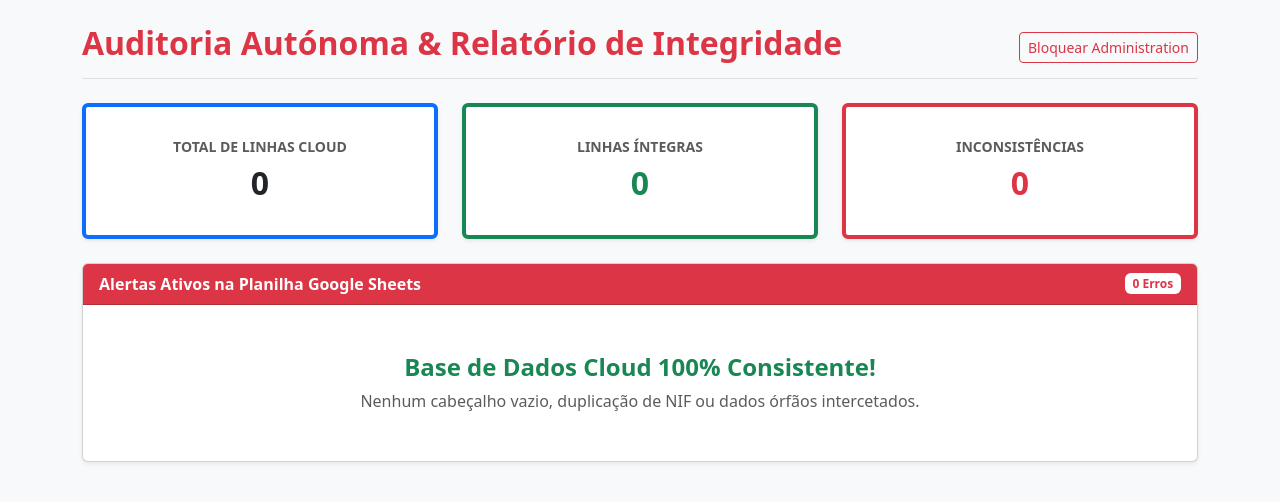
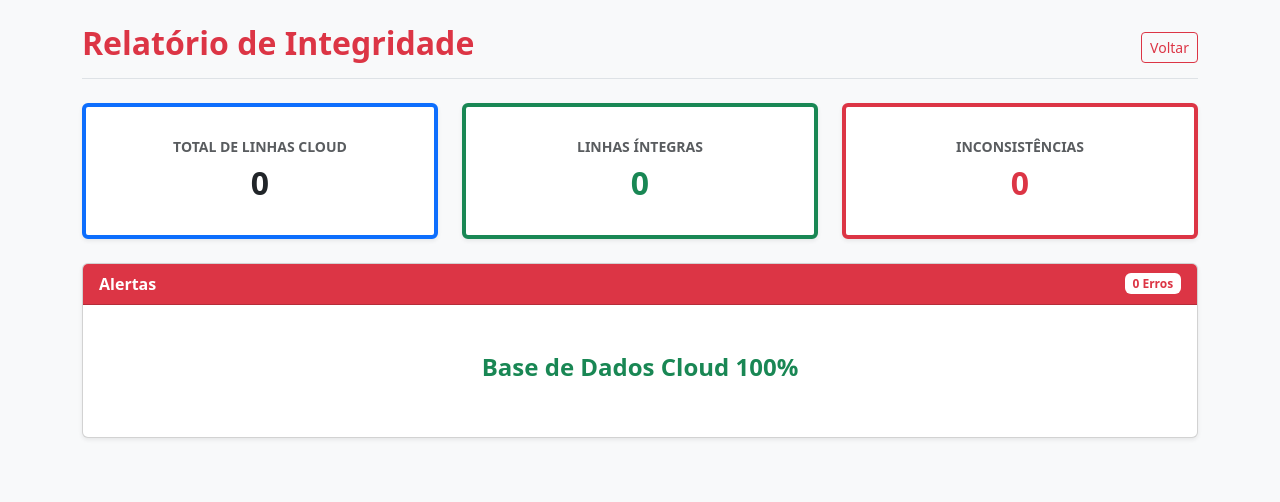
Before and after one commit to Joao-RSM/mads-marketHelper-dashboard, a Flask app: page /integridade in a window 1280 px wide. Shown: the top 502 px of the page. Run offline with Flask 3, Linux system fonts and the light colour scheme; the visitor is signed in with stand-in values (Sample User, id 1).

Commit message:
Update integridade.html

```diff
--- a/templates/integridade.html
+++ b/templates/integridade.html
@@ -2,8 +2,8 @@
 {% block title %}Relatório de Integridade - MarketHelper{% endblock %}
 {% block content %}
 <div class="d-flex justify-content-between align-items-center mb-4 pb-2 border-bottom">
-    <h2 class="fw-bold text-danger">Auditoria Autónoma & Relatório de Integridade</h2>
-    <a href="/logout" class="btn btn-outline-danger btn-sm">Bloquear Administration</a>
+    <h2 class="fw-bold text-danger">Relatório de Integridade</h2>
+    <a href="/logout" class="btn btn-outline-danger btn-sm">Voltar</a>
 </div>
 
 <div class="row mb-4 text-center">
@@ -35,7 +35,7 @@
 
 <div class="card shadow-sm mb-4">
     <div class="card-header bg-danger text-white fw-bold d-flex justify-content-between align-items-center">
-        <span>Alertas Ativos na Planilha Google Sheets</span>
+        <span>Alertas</span>
         <span class="badge bg-white text-danger fw-bold">{{ erros|length }} Erros</span>
     </div>
     <div class="card-body p-0">
@@ -54,8 +54,7 @@
             </div>
         {% else %}
             <div class="text-center py-5 text-muted">
-                <h4 class="fw-bold text-success">Base de Dados Cloud 100% Consistente!</h4>
-                <p class="mb-0">Nenhum cabeçalho vazio, duplicação de NIF ou dados órfãos intercetados.</p>
+                <h4 class="fw-bold text-success">Base de Dados Cloud 100%</h4>
             </div>
         {% endif %}
     </div>
```
